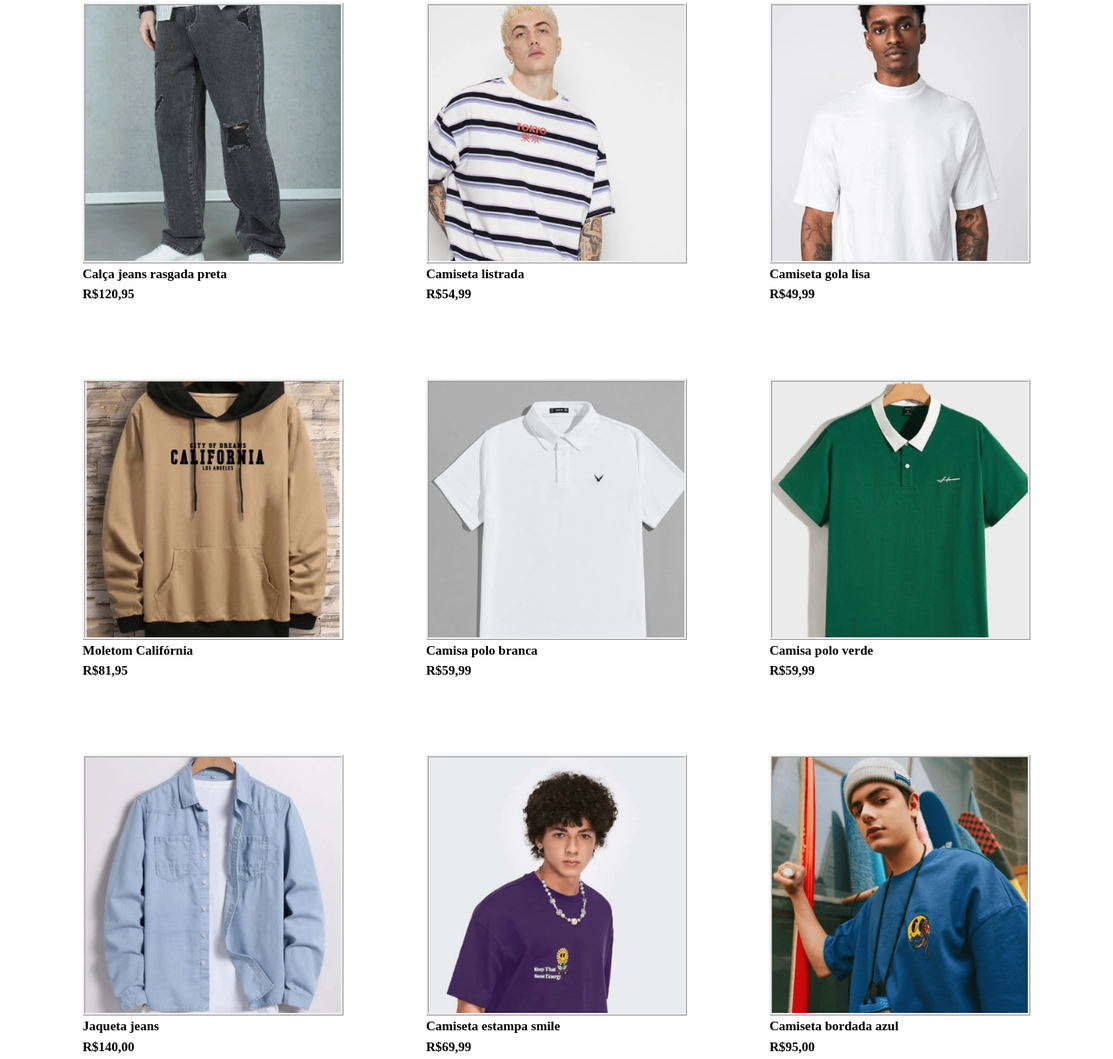
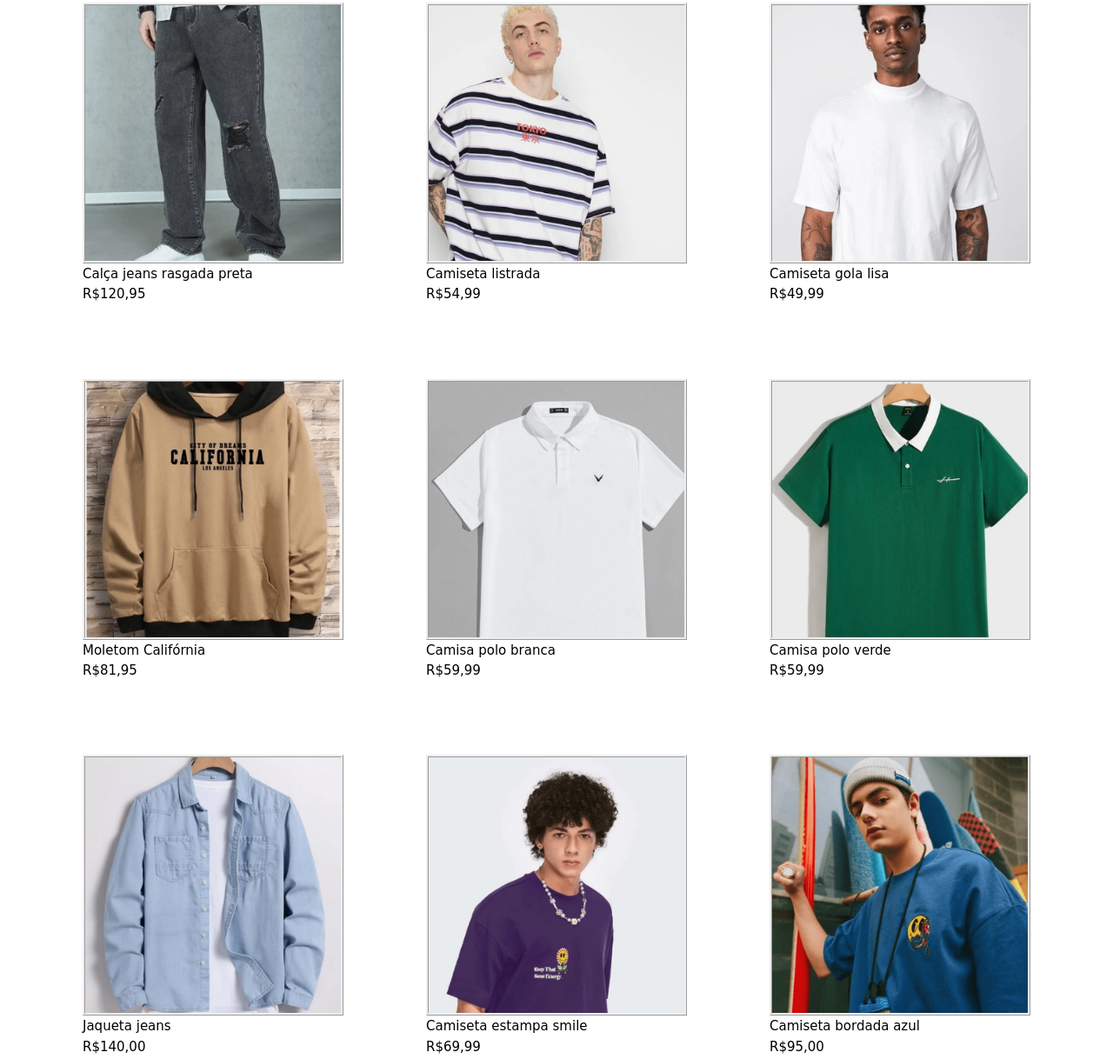
Before and after one commit to carolinaperes1/attcss, a plain HTML site: page masculino.html in a window 1280 px wide. Shown: the part 1143-2361 px from the top of the page at 87% size. Drawn offline with nearby package versions, Linux system fonts and the light colour scheme.

Commit message:
Update masculino.css

```diff
--- a/css/masculino.css
+++ b/css/masculino.css
@@ -1,7 +1,5 @@
 @import'./base.css';
-p{font-weight: 600;
-     font-family: 'Sawarabi Mincho', serif;
-    margin-top: 01px;}
+
 
 .gallery-item
 {margin-block: 30px;
```
